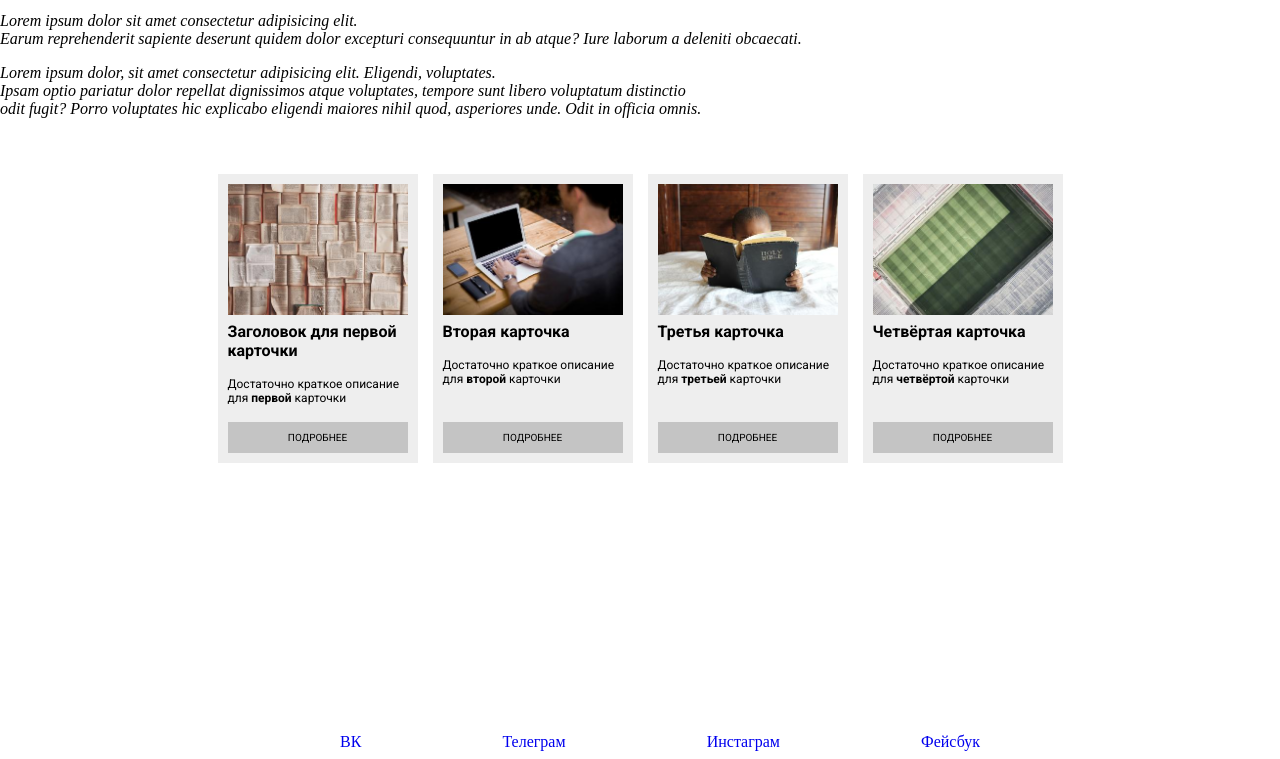
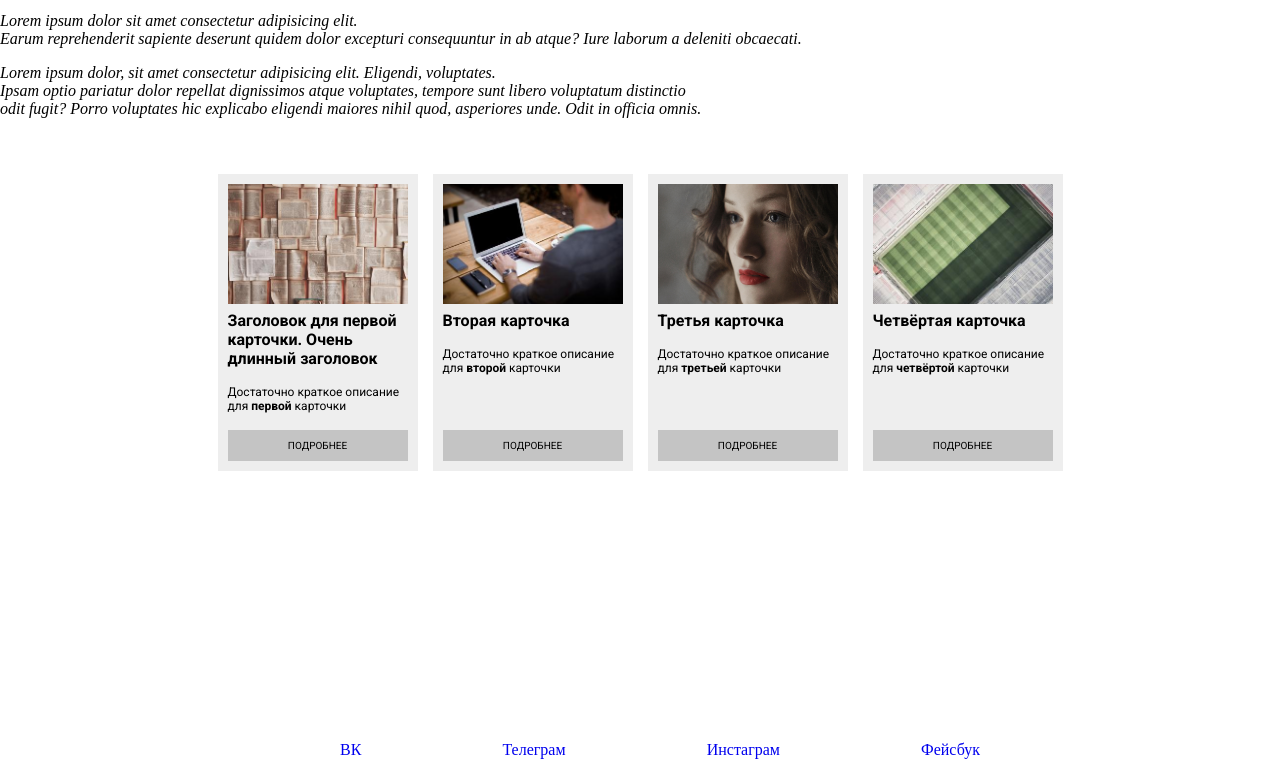
Before and after one commit to steady-hand/gulp-tutorial, a website: page src/index.html in a window 1280 px wide. Shown: the part 139-898 px from the top of the page. Drawn offline with nearby package versions, Linux system fonts and the light colour scheme; files that its build step writes are made by us from their sources.

Commit message:
правильно спозиционировал картинки

```diff
--- a/src/includes/macros.html
+++ b/src/includes/macros.html
@@ -1,7 +1,9 @@
 {% macro cards(title, description, src) %}
 <div class="box__card">
   <div class="box__card-wrap">
-    <img src="{{ src }}" alt="" class="box__img">
+    <div class="box__img-wrap">
+      <img src="{{ src }}" alt="" class="box__img">
+    </div>
     <h2 class="box__title">{{ title }}</h2>
     <p class="box__paragraph">{{ description|safe }}</p>
   </div>
--- a/src/index.html
+++ b/src/index.html
@@ -2,11 +2,11 @@
 {% set title = "Главная страница" %}
 {% from "includes/macros.html" import cards %}
 {% set items = [
-  { src:'img/card-one.jpg', title:'Заголовок для первой карточки',
+  { src:'img/card-one.jpg', title:'Заголовок для первой карточки. Очень длинный заголовок',
   description:'Достаточно краткое описание для <b>первой</b> карточки'},
   { src:'img/card-two.jpg', title:"Вторая карточка",
   description:'Достаточно краткое описание для <b>второй</b> карточки'},
-  { src:'img/card-three.jpg', title: "Третья карточка",
+  { src:'img/card.jpg', title: "Третья карточка",
   description:'Достаточно краткое описание для <b>третьей</b> карточки'},
   { src:'img/card-four.jpg', title:"Четвёртая карточка",
   description:'Достаточно краткое описание для <b>четвёртой</b> карточки'}
--- a/src/styles/parts/_general.scss
+++ b/src/styles/parts/_general.scss
@@ -20,9 +20,22 @@ body {
   box-sizing: border-box;
 
   &__img {
-    display: block;
+    width: 100%;
+    height: 100%;
+    position: absolute;
+    left: 0;
+    top: 0;
+    right: 0;
+    bottom: 0;
+    object-position: 50% 50%;
+    object-fit: cover;
+  }
+
+  &__img-wrap {
+    position: relative;
+    width: 100%;
+    padding-top: 66.666%;
     margin: 0 auto 7px auto;
-    width: 100%;
   }
 
   &__card {
```
Also changed, not shown: build/css/main.css, build/img/card.jpg (added), build/index.html, src/img/card.jpg (added).
